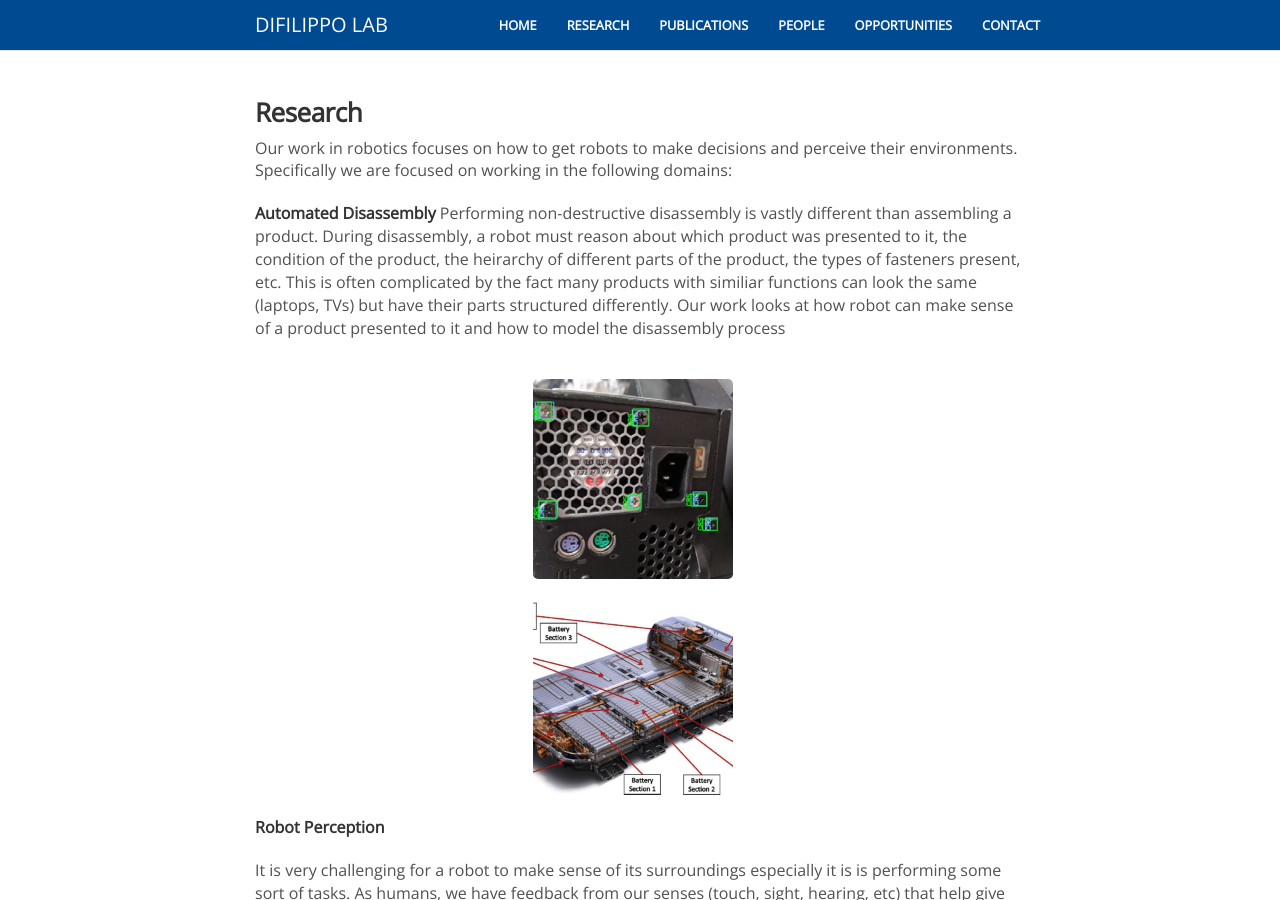
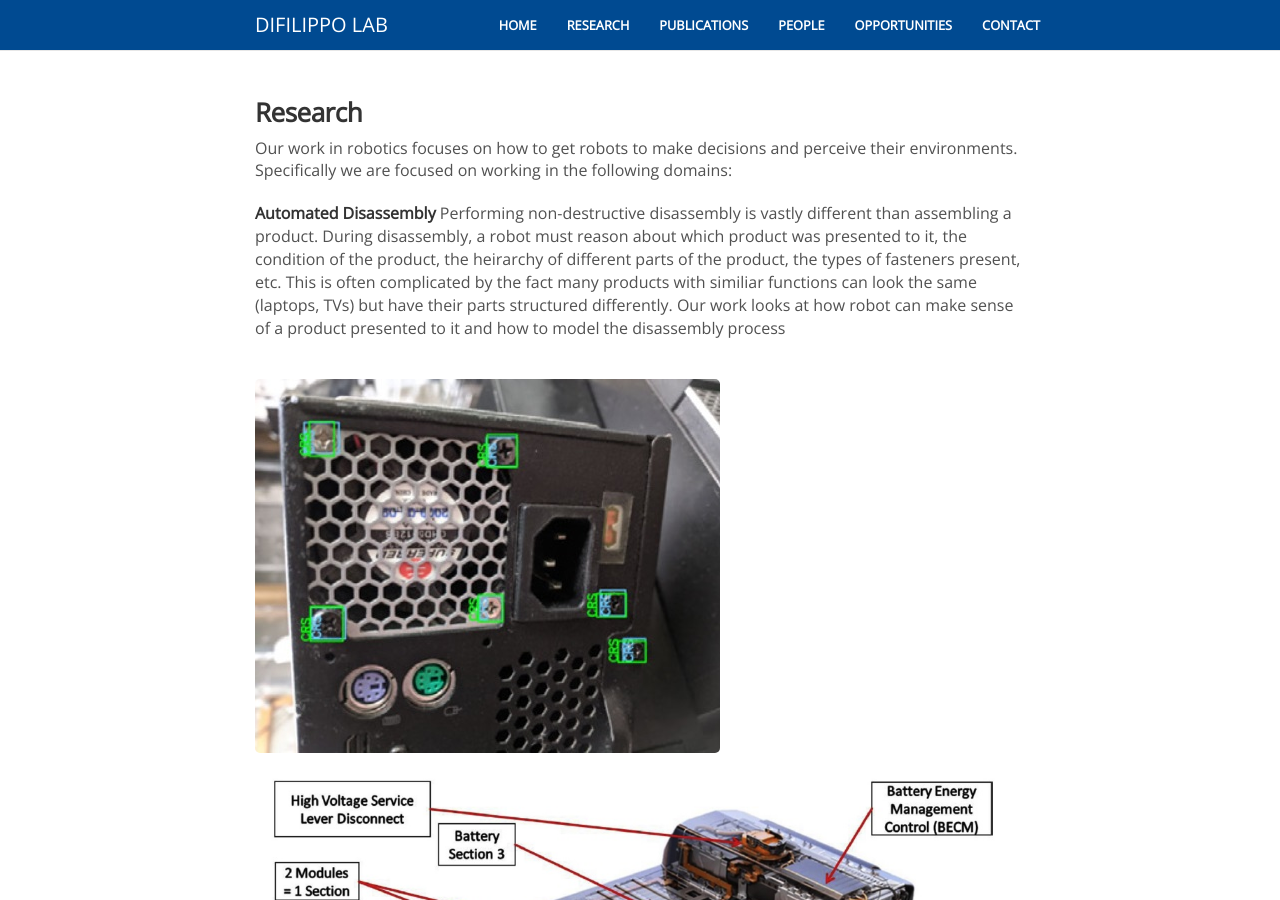
Before and after one commit to DiFilippoLab/DiFilippoLab.github.io, a Jekyll site: the page built from research.md, in a window 1280 px wide and 900 px high. Built offline with Jekyll 4.4.1, drawn with Linux system fonts in a browser that asks for light colours; nearby versions of some CDN libraries; our own code applies the rules of GitHub Pages for plain Markdown files; comment, search, counter and statistics services are not loaded.

Commit message:
Update research.md

```diff
--- a/research.md
+++ b/research.md
@@ -12,8 +12,8 @@ Performing non-destructive disassembly is vastly different than assembling a pro
 <div class="content list people">
     <div class="list-item-people">
             <p class="list-post-title">
-            <img class="profile-thumbnail" src="{{site.baseurl}}/images/research/fastener_detection.jpg">
-            <img class="profile-thumbnail" src="{{site.baseurl}}/images/research/chevy_bolt_disassembly.jpg">
+            <img class="research-thumbnail" src="{{site.baseurl}}/images/research/fastener_detection.jpg">
+            <img class="research-thumbnail" src="{{site.baseurl}}/images/research/chevy_bolt_disassembly.jpg">
              </p>
             </div>
  </div>
@@ -26,7 +26,7 @@ It is very challenging for a robot to make sense of its surroundings especially
 <div class="content list people">
     <div class="list-item-people">
             <p class="list-post-title">
-            <img class="profile-thumbnail" src="{{site.baseurl}}/images/research/jwu_turtlebot.jpg">
+            <img class="research-thumbnail" src="{{site.baseurl}}/images/research/jwu_turtlebot.jpg">
              </p>
             </div>
  </div>
```
